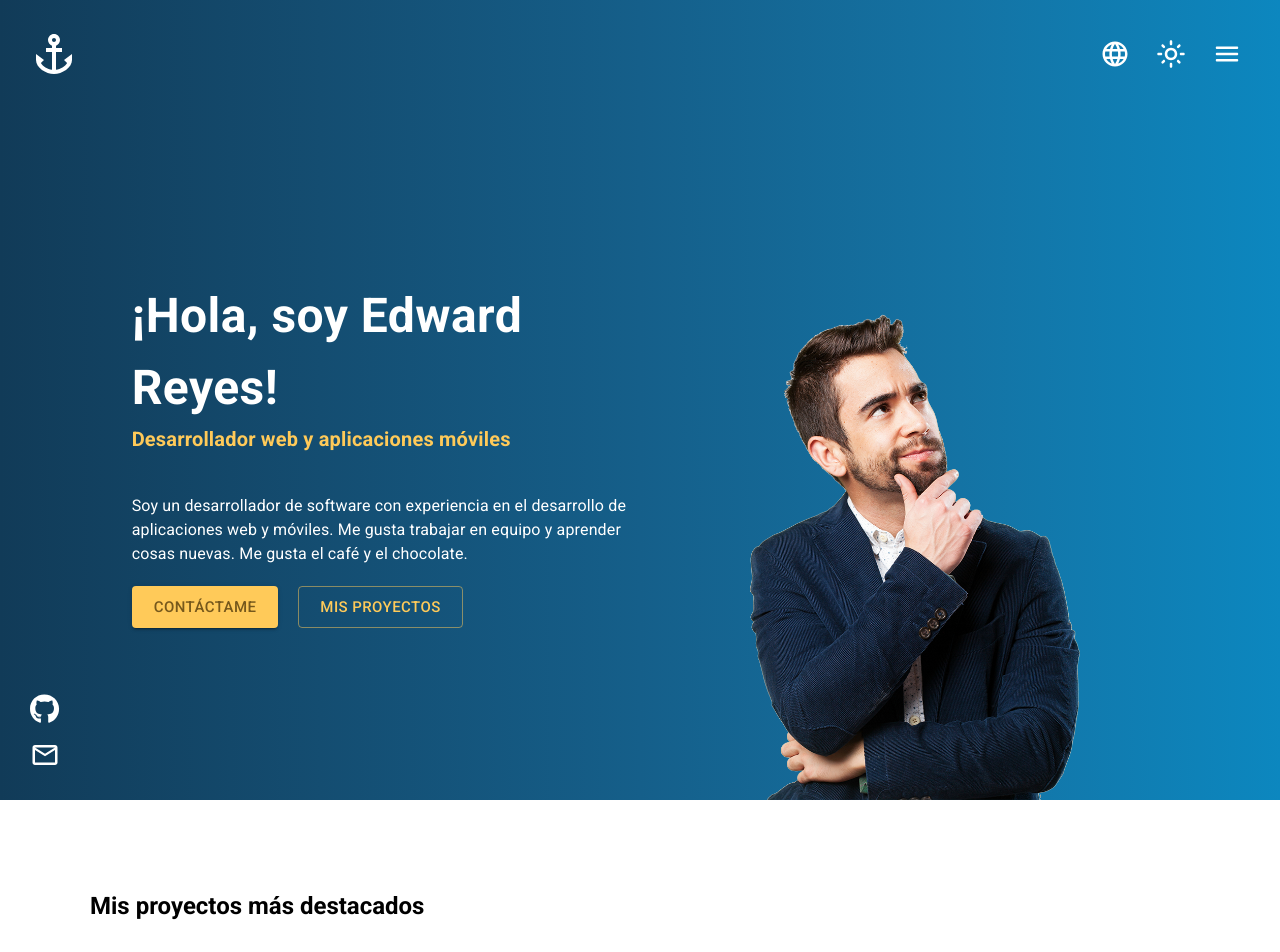
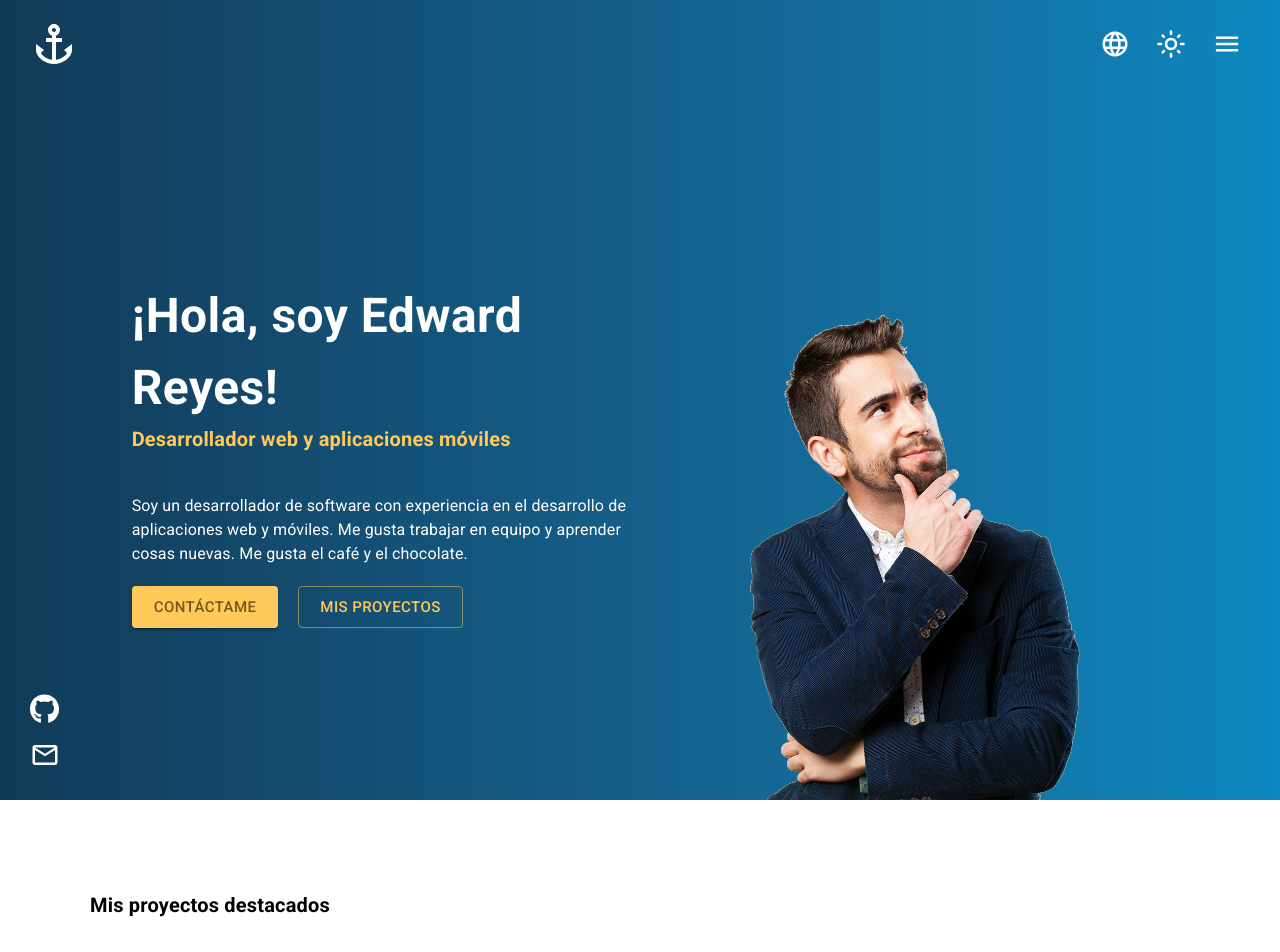
Before and after one commit to Edwardreyessp/my-web-page, a React (Vite) app: page / in a window 1280 px wide. Shown: the top 952 px of the page. Built offline with nearby package versions, Linux system fonts and the light colour scheme.

Commit message:
feat: Styled Icon

```diff
--- a/src/components/Navbar.jsx
+++ b/src/components/Navbar.jsx
@@ -1,28 +1,21 @@
-import {
-  Box,
-  IconButton,
-  Menu,
-  MenuItem,
-  ThemeProvider,
-  useMediaQuery,
-  useTheme,
-} from '@mui/material';
-import MenuRoundedIcon from '@mui/icons-material/MenuRounded';
-import AnchorOutlinedIcon from '@mui/icons-material/AnchorOutlined';
-import DarkModeOutlinedIcon from '@mui/icons-material/DarkModeOutlined';
-import LightModeOutlinedIcon from '@mui/icons-material/LightModeOutlined';
-import LanguageOutlinedIcon from '@mui/icons-material/LanguageOutlined';
+import { Box, Menu, MenuItem, ThemeProvider } from '@mui/material';
 import { useMyTheme } from '../hooks/Palette';
 import { useTranslation } from 'react-i18next';
 import { useState } from 'react';
 import { US, MX } from 'country-flag-icons/react/3x2';
+import { StyledIcon } from './utils/StyledIcon';
 
 const Navbar = () => {
-  const { myTheme, myFont } = useMyTheme();
+  const { myTheme } = useMyTheme();
   const [j, i18n] = useTranslation('global');
   const [anchorEl, setAnchorEl] = useState(null);
   const open = Boolean(anchorEl);
   const [darkTheme, setDarkTheme] = useState(false);
+  const [navbarSyle, setNavbarSyle] = useState({
+    position: 'fixed',
+    width: '100%',
+    zIndex: 1,
+  });
 
   const handleClick = event => {
     setAnchorEl(event.currentTarget);
@@ -41,43 +34,50 @@ const Navbar = () => {
     handleClose();
   };
 
+  window.addEventListener('scroll', () => {
+    if (window.scrollY > 0) {
+      setNavbarSyle({
+        ...navbarSyle,
+        background:
+          'linear-gradient(to right, #113b58, #144d71, #155f8a, #1473a4, #0c87bf)',
+        boxShadow: '5px 0px 27px -5px rgba(0, 0, 0, 0.3)',
+      });
+    } else {
+      setNavbarSyle({
+        ...navbarSyle,
+        background: 'transparent',
+        boxShadow: 'none',
+      });
+    }
+  });
+
   return (
     <ThemeProvider theme={myTheme}>
-      <Box sx={{ position: 'fixed', width: '100%' }}>
+      <Box sx={navbarSyle}>
         <Box
-          sx={{ display: 'flex', justifyContent: 'space-between', p: '30px' }}
+          sx={{
+            display: 'flex',
+            justifyContent: 'space-between',
+            p: '20px 30px',
+          }}
         >
-          <AnchorOutlinedIcon
-            sx={{
-              fontSize: myFont.logo,
-              color: 'primary.contrastText',
-            }}
-          />
+          <StyledIcon icon='logo' color='primary.contrastText' />
           <Box display='flex' gap='10px' alignItems='center'>
-            <IconButton onClick={handleClick}>
-              <LanguageOutlinedIcon
-                sx={{ fontSize: myFont.icon, color: 'primary.contrastText' }}
-              />
-            </IconButton>
-            <IconButton onClick={handleTheme}>
-              {darkTheme ? (
-                <DarkModeOutlinedIcon
-                  sx={{ fontSize: myFont.icon, color: 'primary.contrastText' }}
-                />
-              ) : (
-                <LightModeOutlinedIcon
-                  sx={{ fontSize: myFont.icon, color: 'primary.contrastText' }}
-                />
-              )}
-            </IconButton>
-            <IconButton>
-              <MenuRoundedIcon
-                sx={{
-                  fontSize: myFont.icon,
-                  color: 'primary.contrastText',
-                }}
-              />
-            </IconButton>
+            <StyledIcon
+              icon='language'
+              color='primary.contrastText'
+              onClick={handleClick}
+            />
+            <StyledIcon
+              icon={darkTheme ? 'dark' : 'light'}
+              onClick={handleTheme}
+              color='primary.contrastText'
+            />
+            <StyledIcon
+              icon='menu'
+              color='primary.contrastText'
+              onClick={() => {}}
+            />
           </Box>
         </Box>
       </Box>
--- /dev/null
+++ b/src/components/utils/StyledIcon.jsx
@@ -0,0 +1,31 @@
+import { IconButton } from '@mui/material';
+import { useMyTheme } from '../../hooks/Palette';
+import MenuRoundedIcon from '@mui/icons-material/MenuRounded';
+import EmailOutlinedIcon from '@mui/icons-material/EmailOutlined';
+import AnchorOutlinedIcon from '@mui/icons-material/AnchorOutlined';
+import DarkModeOutlinedIcon from '@mui/icons-material/DarkModeOutlined';
+import LanguageOutlinedIcon from '@mui/icons-material/LanguageOutlined';
+import LightModeOutlinedIcon from '@mui/icons-material/LightModeOutlined';
+
+export const StyledIcon = ({ icon = 'menu', color, onClick }) => {
+  const { myFont } = useMyTheme();
+  const styleIcon = {
+    fontSize: icon === 'logo' ? myFont.logo : myFont.icon,
+    color: color,
+  };
+
+  const getIcon = () => {
+    if (icon === 'logo') return <AnchorOutlinedIcon sx={styleIcon} />;
+    if (icon === 'menu') return <MenuRoundedIcon sx={styleIcon} />;
+    if (icon === 'dark') return <DarkModeOutlinedIcon sx={styleIcon} />;
+    if (icon === 'light') return <LightModeOutlinedIcon sx={styleIcon} />;
+    if (icon === 'language') return <LanguageOutlinedIcon sx={styleIcon} />;
+    if (icon === 'email') return <EmailOutlinedIcon sx={styleIcon} />;
+  };
+
+  if (onClick) {
+    return <IconButton onClick={onClick}>{getIcon()}</IconButton>;
+  } else {
+    return getIcon();
+  }
+};
--- a/src/routes/Home.jsx
+++ b/src/routes/Home.jsx
@@ -1,10 +1,8 @@
 import {
   Box,
-  Button,
   Grid,
   Stack,
   ThemeProvider,
-  Typography,
   useMediaQuery,
   useTheme,
 } from '@mui/material';
@@ -13,9 +11,9 @@ import { faGithub } from '@fortawesome/free-brands-svg-icons';
 import EmailOutlinedIcon from '@mui/icons-material/EmailOutlined';
 import persona from '../assets/persona.png';
 import { useMyTheme } from '../hooks/Palette';
-import { useTranslation } from 'react-i18next';
 import { StyledButton } from '../components/utils/StyledButton';
 import { StyledText } from '../components/utils/StyledText';
+import { StyledIcon } from '../components/utils/StyledIcon';
 
 const Home = () => {
   const { myTheme } = useMyTheme();
@@ -25,9 +23,7 @@ const Home = () => {
       <MainPage />
       <Box p={'90px'}>
         <Box className='main-projects'>
-          <Typography variant='h5' sx={{ fontWeight: 'bold' }}>
-            Mis proyectos más destacados
-          </Typography>
+          <StyledText type='h2' value={'home.title1'}></StyledText>
         </Box>
       </Box>
     </ThemeProvider>
@@ -38,7 +34,6 @@ const MainPage = () => {
   const { myTheme, myFont } = useMyTheme();
   const defaultTheme = useTheme();
   const mobile = useMediaQuery(defaultTheme.breakpoints.down('sm'));
-  const [t] = useTranslation('global');
 
   return (
     <Box
@@ -66,12 +61,7 @@ const MainPage = () => {
                 color={myTheme.palette.primary.contrastText}
               />
             </Box>
-            <EmailOutlinedIcon
-              sx={{
-                fontSize: myFont.icon,
-                color: 'primary.contrastText',
-              }}
-            />
+            <StyledIcon icon='email' color='primary.contrastText' />
           </Stack>
         </Grid>
         <Grid
--- a/src/translations/en/global.json
+++ b/src/translations/en/global.json
@@ -5,5 +5,8 @@
     "body": "I am a software developer with experience developing web and mobile applications. I like to work in a team and learn new things. I like coffee and chocolate.",
     "button-contact": "Contact me",
     "button-projects": "My projects"
+  },
+  "home": {
+    "title1": "My featured projects"
   }
 }
--- a/src/translations/es/global.json
+++ b/src/translations/es/global.json
@@ -5,5 +5,8 @@
     "body": "Soy un desarrollador de software con experiencia en el desarrollo de aplicaciones web y móviles. Me gusta trabajar en equipo y aprender cosas nuevas. Me gusta el café y el chocolate.",
     "button-contact": "Contáctame",
     "button-projects": "Mis proyectos"
+  },
+  "home": {
+    "title1": "Mis proyectos destacados"
   }
 }
```
